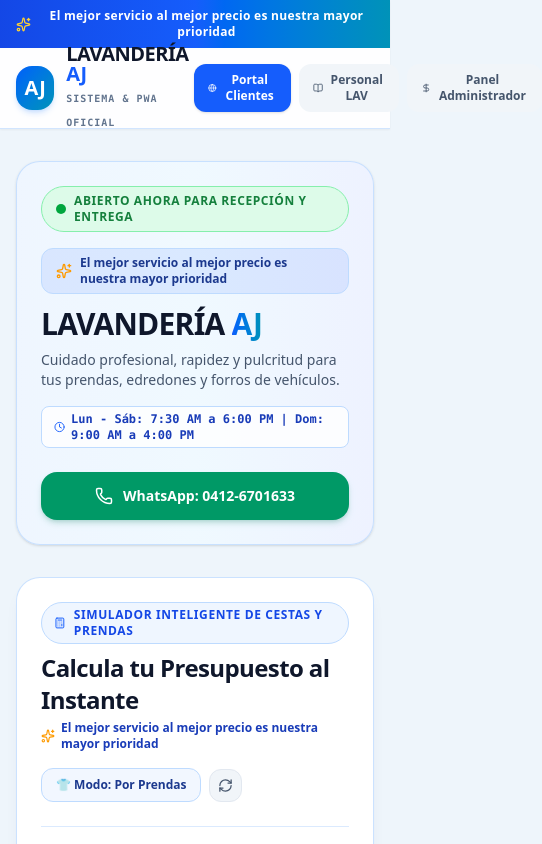
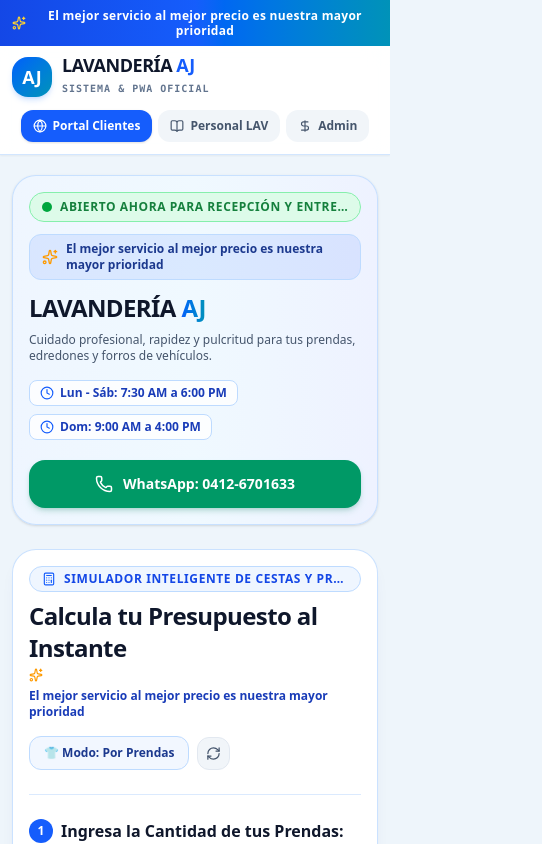
Before and after one commit to jeremyacosta/lavanderia-aj, a React (Vite) app: page / in a window 390 px wide. Shown: the top 844 px of the page, 542 px wide, since content can reach past the window. Built offline with nearby package versions, Linux system fonts and the light colour scheme.

Commit message:
fix(responsive): eliminate horizontal overflow and mobile layout shift

```diff
--- a/index.html
+++ b/index.html
@@ -3,7 +3,7 @@
   <head>
     <meta charset="UTF-8" />
     <link rel="icon" type="image/svg+xml" href="/favicon.svg" />
-    <meta name="viewport" content="width=device-width, initial-scale=1.0" />
+    <meta name="viewport" content="width=device-width, initial-scale=1.0, maximum-scale=1.0, user-scalable=no, viewport-fit=cover" />
     <meta name="theme-color" content="#0284c7" />
     <meta name="google" content="notranslate" />
     <meta name="description" content="Sistema Administrativo, Contable y Portal de Clientes de Lavandería AJ en Caracas" />
--- a/src/App.jsx
+++ b/src/App.jsx
@@ -110,25 +110,26 @@ export default function App() {
       <div className="min-h-screen bg-[#EEF5FB] text-slate-900 flex flex-col justify-between selection:bg-blue-500 selection:text-white">
 
         {/* Top Slogan Banner */}
-        <div className="bg-gradient-to-r from-blue-700 via-blue-600 to-cyan-600 text-white py-2 px-4 text-center text-xs sm:text-sm font-black tracking-wide shadow-xs flex items-center justify-center gap-2">
-          <Sparkles size={15} className="text-amber-300 shrink-0" />
-          <span>El mejor servicio al mejor precio es nuestra mayor prioridad</span>
-          <Sparkles size={15} className="text-amber-300 shrink-0 hidden sm:inline" />
+        <div className="bg-gradient-to-r from-blue-700 via-blue-600 to-cyan-600 text-white py-2 px-3 text-center text-xs sm:text-sm font-black tracking-wide shadow-xs flex items-center justify-center gap-1.5 leading-tight">
+          <Sparkles size={14} className="text-amber-300 shrink-0" />
+          <span className="break-words">El mejor servicio al mejor precio es nuestra mayor prioridad</span>
+          <Sparkles size={14} className="text-amber-300 shrink-0 hidden sm:inline" />
         </div>
 
         {/* Top Navbar */}
-        <header className="sticky top-0 z-40 border-b border-blue-200/70 bg-white/90 backdrop-blur-md shadow-xs">
-          <div className="max-w-7xl mx-auto px-4 sm:px-6 lg:px-8 h-20 flex items-center justify-between">
+        <header className="sticky top-0 z-40 border-b border-blue-200/70 bg-white/95 backdrop-blur-md shadow-xs">
+          <div className="max-w-7xl mx-auto px-3 sm:px-6 lg:px-8 py-2.5 sm:py-0 sm:h-20 flex flex-col sm:flex-row items-center justify-between gap-2.5 sm:gap-4">
             {/* Logo */}
             <div
               onClick={() => setCurrentView('client')}
-              className="flex items-center gap-3 cursor-pointer group"
+              className="flex items-center gap-2.5 cursor-pointer group w-full sm:w-auto justify-between sm:justify-start"
             >
-              <div className="w-11 h-11 rounded-2xl bg-gradient-to-br from-blue-600 to-cyan-600 flex items-center justify-center text-white font-black text-xl shadow-md shadow-blue-500/20 group-hover:scale-105 transition-transform">
+              <div className="flex items-center gap-2.5">
+                <div className="w-10 h-10 sm:w-11 sm:h-11 rounded-2xl bg-gradient-to-br from-blue-600 to-cyan-600 flex items-center justify-center text-white font-black text-lg sm:text-xl shadow-md shadow-blue-500/20 group-hover:scale-105 transition-transform shrink-0">
                   AJ
                 </div>
                 <div>
-                <span className="text-xl font-black tracking-tight text-slate-900 block leading-none">
+                  <span className="text-lg sm:text-xl font-black tracking-tight text-slate-900 block leading-none">
                     LAVANDERÍA <span className="text-blue-600">AJ</span>
                   </span>
                   <span className="text-[10px] font-mono tracking-widest text-slate-500 uppercase font-semibold">
@@ -136,50 +137,54 @@ export default function App() {
                   </span>
                 </div>
               </div>
+            </div>
 
             {/* Navigation Tabs */}
-            <div className="flex items-center gap-2">
+            <nav className="flex items-center justify-center gap-1.5 sm:gap-2 w-full sm:w-auto overflow-x-auto no-scrollbar py-0.5">
               <button
                 onClick={() => setCurrentView('client')}
-                className={`px-3.5 py-2 rounded-xl text-xs font-bold transition-all flex items-center gap-1.5 ${
+                className={`px-3 py-2 rounded-xl text-xs font-bold transition-all flex items-center justify-center gap-1.5 shrink-0 ${
                   currentView === 'client'
                     ? 'bg-blue-600 text-white shadow-sm font-extrabold'
                     : 'text-slate-600 hover:text-slate-900 bg-slate-100 hover:bg-slate-200/70'
                 }`}
               >
-                <Globe size={14} /> Portal Clientes
+                <Globe size={14} className="shrink-0" />
+                <span>Portal Clientes</span>
               </button>
 
               <button
                 onClick={handleEmployeeAccess}
-                className={`px-3.5 py-2 rounded-xl text-xs font-bold transition-all flex items-center gap-1.5 ${
+                className={`px-3 py-2 rounded-xl text-xs font-bold transition-all flex items-center justify-center gap-1.5 shrink-0 ${
                   currentView === 'employee'
                     ? 'bg-blue-600 text-white shadow-sm font-extrabold'
                     : 'text-slate-600 hover:text-slate-900 bg-slate-100 hover:bg-slate-200/70'
                 }`}
               >
-                <BookOpen size={14} /> Personal LAV
+                <BookOpen size={14} className="shrink-0" />
+                <span>Personal LAV</span>
               </button>
 
               <button
                 onClick={() => handleAdminAccess('admin_accounting')}
-                className={`px-3.5 py-2 rounded-xl text-xs font-bold transition-all flex items-center gap-1.5 ${
+                className={`px-3 py-2 rounded-xl text-xs font-bold transition-all flex items-center justify-center gap-1.5 shrink-0 ${
                   currentView.startsWith('admin')
                     ? 'bg-slate-900 text-white shadow-sm font-extrabold'
                     : 'text-slate-600 hover:text-slate-900 bg-slate-100 hover:bg-slate-200/70'
                 }`}
               >
-                <DollarSign size={14} /> Panel Administrador
+                <DollarSign size={14} className="shrink-0" />
+                <span>Admin</span>
               </button>
-            </div>
+            </nav>
           </div>
 
           {/* Sub-menu if admin is active */}
           {currentView.startsWith('admin') && (
-            <div className="border-t border-blue-100 bg-blue-50/80 px-4 py-2 flex justify-center gap-2 overflow-x-auto">
+            <div className="border-t border-blue-100 bg-blue-50/80 px-3 py-2 flex justify-start sm:justify-center gap-2 overflow-x-auto no-scrollbar">
               <button
                 onClick={() => setCurrentView('admin_accounting')}
-                className={`px-3 py-1.5 rounded-lg text-xs font-bold transition-colors ${
+                className={`px-3 py-1.5 rounded-lg text-xs font-bold transition-colors shrink-0 ${
                   currentView === 'admin_accounting' ? 'bg-blue-600 text-white shadow-xs' : 'text-slate-600 hover:text-slate-900'
                 }`}
               >
@@ -187,7 +192,7 @@ export default function App() {
               </button>
               <button
                 onClick={() => setCurrentView('admin_machines')}
-                className={`px-3 py-1.5 rounded-lg text-xs font-bold transition-colors ${
+                className={`px-3 py-1.5 rounded-lg text-xs font-bold transition-colors shrink-0 ${
                   currentView === 'admin_machines' ? 'bg-blue-600 text-white shadow-xs' : 'text-slate-600 hover:text-slate-900'
                 }`}
               >
@@ -195,7 +200,7 @@ export default function App() {
               </button>
               <button
                 onClick={() => setCurrentView('admin_crm')}
-                className={`px-3 py-1.5 rounded-lg text-xs font-bold transition-colors ${
+                className={`px-3 py-1.5 rounded-lg text-xs font-bold transition-colors shrink-0 ${
                   currentView === 'admin_crm' ? 'bg-blue-600 text-white shadow-xs' : 'text-slate-600 hover:text-slate-900'
                 }`}
               >
@@ -206,7 +211,7 @@ export default function App() {
         </header>
 
         {/* Main Content Area */}
-        <main className="max-w-7xl mx-auto px-4 sm:px-6 lg:px-8 py-8 w-full">
+        <main className="max-w-7xl mx-auto px-3 sm:px-6 lg:px-8 py-5 sm:py-8 w-full max-w-full overflow-hidden">
           <ErrorBoundary>
             {currentView === 'client' && (
               <>
--- a/src/components/client/BasketCalculator.jsx
+++ b/src/components/client/BasketCalculator.jsx
@@ -246,25 +246,25 @@ export default function BasketCalculator() {
   };
 
   return (
-    <div className="rounded-3xl bg-white border border-blue-200/80 shadow-lg shadow-blue-900/5 p-6 sm:p-8 mb-8">
+    <div className="rounded-3xl bg-white border border-blue-200/80 shadow-lg shadow-blue-900/5 p-4 sm:p-8 mb-8 w-full max-w-full overflow-hidden">
 
       {/* Header del Simulador con el eslogan */}
       <div className="flex flex-col md:flex-row md:items-center justify-between gap-4 pb-6 border-b border-blue-100">
         <div>
-          <div className="inline-flex items-center gap-2 px-3 py-1 rounded-full bg-blue-50 text-blue-700 text-xs font-bold uppercase tracking-wider mb-2 border border-blue-200">
-            <Calculator size={14} className="text-blue-600" />
-            <span>Simulador Inteligente de Cestas y Prendas</span>
+          <div className="inline-flex items-center gap-2 px-3 py-1 rounded-full bg-blue-50 text-blue-700 text-xs font-bold uppercase tracking-wider mb-2 border border-blue-200 max-w-full">
+            <Calculator size={14} className="text-blue-600 shrink-0" />
+            <span className="truncate">Simulador Inteligente de Cestas y Prendas</span>
           </div>
-          <h2 className="text-2xl sm:text-3xl font-black text-slate-900 tracking-tight">
+          <h2 className="text-2xl sm:text-3xl font-black text-slate-900 tracking-tight break-words">
             Calcula tu Presupuesto al Instante
           </h2>
-          <p className="text-xs sm:text-sm font-semibold text-blue-800 mt-1 flex items-center gap-1.5">
+          <p className="text-xs sm:text-sm font-semibold text-blue-800 mt-1 flex items-center gap-1.5 flex-wrap">
             <Sparkles size={14} className="text-amber-500 shrink-0" />
             <span>El mejor servicio al mejor precio es nuestra mayor prioridad</span>
           </p>
         </div>
 
-        <div className="flex items-center gap-2">
+        <div className="flex flex-wrap items-center gap-2">
           <button
             onClick={() => setUseDirectBaskets(!useDirectBaskets)}
             className={`px-3.5 py-2 rounded-xl text-xs font-bold transition-all border ${
@@ -288,12 +288,12 @@ export default function BasketCalculator() {
 
       {/* SECCIÓN 1: INGRESO DE PRENDAS O CESTAS */}
       <div className="py-6 border-b border-blue-100">
-        <div className="flex items-center justify-between mb-4">
+        <div className="flex flex-col sm:flex-row sm:items-center justify-between gap-2 mb-4">
           <h3 className="text-base font-extrabold text-slate-900 flex items-center gap-2">
-            <span className="w-6 h-6 rounded-full bg-blue-600 text-white text-xs flex items-center justify-center font-bold">1</span>
+            <span className="w-6 h-6 rounded-full bg-blue-600 text-white text-xs flex items-center justify-center font-bold shrink-0">1</span>
             <span>{useDirectBaskets ? 'Indica tus Cestas de Ropa:' : 'Ingresa la Cantidad de tus Prendas:'}</span>
           </h3>
-          <span className="text-xs font-semibold text-blue-700 bg-blue-50 px-2.5 py-1 rounded-lg border border-blue-100">
+          <span className="text-xs font-semibold text-blue-700 bg-blue-50 px-2.5 py-1 rounded-lg border border-blue-100 w-fit">
             1 Cesta = 5 a 7 kg en seco (~6 kg promedio)
           </span>
         </div>
@@ -438,7 +438,7 @@ export default function BasketCalculator() {
 
             {/* SECCIÓN EDREDONES */}
             <div className="mt-4 p-4 rounded-2xl bg-sky-50/60 border border-sky-200">
-              <div className="flex items-center justify-between mb-3">
+              <div className="flex flex-col sm:flex-row sm:items-center justify-between gap-2 mb-3">
                 <div className="flex items-center gap-2">
                   <span className="text-xl">🛏️</span>
                   <div>
@@ -446,7 +446,7 @@ export default function BasketCalculator() {
                     <p className="text-[11px] text-slate-600">Se lavan y secan individualmente en ciclo especial completo</p>
                   </div>
                 </div>
-                <span className="text-[10px] font-bold text-red-600 bg-red-50 border border-red-200 px-2.5 py-1 rounded-full">
+                <span className="text-[10px] font-bold text-red-600 bg-red-50 border border-red-200 px-2.5 py-1 rounded-full self-start sm:self-auto shrink-0">
                   ❌ No King Size
                 </span>
               </div>
@@ -485,14 +485,14 @@ export default function BasketCalculator() {
             {totalClothesCount > 0 ? (
               <div key="basket-progress-bar" className="mt-4 p-4 rounded-2xl bg-blue-50/70 border border-blue-200 space-y-2">
                 <div className="flex flex-col sm:flex-row sm:items-center justify-between gap-2 text-xs">
-                  <div className="flex items-center gap-2">
-                    <span className="w-6 h-6 rounded-full bg-blue-600 text-white font-bold flex items-center justify-center text-[11px]">
+                  <div className="flex flex-wrap items-center gap-2">
+                    <span className="w-6 h-6 rounded-full bg-blue-600 text-white font-bold flex items-center justify-center text-[11px] shrink-0">
                       {effectiveBaskets}
                     </span>
                     <span className="font-extrabold text-slate-900 text-sm">
                       {effectiveBaskets === 1 ? '1 Cesta Requerida' : `${effectiveBaskets} Cestas Requeridas`}
                     </span>
-                    <span className="text-slate-500 font-medium">
+                    <span className="text-slate-500 font-medium text-[11px]">
                       ({totalClothesCount} prendas • ~{totalWeightApprox.toFixed(1)} kg)
                     </span>
                   </div>
@@ -511,7 +511,7 @@ export default function BasketCalculator() {
                   />
                 </div>
 
-                <div className="flex items-center justify-between text-[11px] text-slate-600">
+                <div className="flex flex-col sm:flex-row sm:items-center justify-between gap-1 text-[11px] text-slate-600">
                   <span>
                     💡 Capacidad de cesta: Se cobra por cesta de 5 a 7 kg.
                   </span>
@@ -749,7 +749,7 @@ export default function BasketCalculator() {
 
       {/* SECCIÓN 3: CUADRO DE RESUMEN CLARO, AVISO OBLIGATORIO Y BOTÓN WHATSAPP */}
       <div className="pt-6">
-        <div className="p-6 rounded-3xl bg-gradient-to-br from-slate-900 via-blue-950 to-blue-900 text-white shadow-xl flex flex-col lg:flex-row items-center justify-between gap-6 border border-blue-800">
+        <div className="p-4 sm:p-6 rounded-3xl bg-gradient-to-br from-slate-900 via-blue-950 to-blue-900 text-white shadow-xl flex flex-col lg:flex-row items-stretch lg:items-center justify-between gap-6 border border-blue-800 w-full max-w-full overflow-hidden">
 
           {/* Desglose dinámico del resumen */}
           <div className="space-y-3 w-full lg:w-auto">
@@ -761,7 +761,7 @@ export default function BasketCalculator() {
             <div className="space-y-1.5 text-xs text-slate-200">
               {/* Línea de Ropa ordinaria */}
               {effectiveBaskets > 0 ? (
-                <div key="summary-baskets-row" className="flex items-center justify-between lg:justify-start gap-4">
+                <div key="summary-baskets-row" className="flex flex-col sm:flex-row sm:items-center justify-between lg:justify-start gap-1 sm:gap-4">
                   <span className="text-slate-300">
                     🧺 <strong>{effectiveBaskets} Cesta(s)</strong> de ropa:
                   </span>
@@ -777,7 +777,7 @@ export default function BasketCalculator() {
 
               {/* Línea de Edredones */}
               {totalComfortersCount > 0 ? (
-                <div key="summary-comforters-row" className="flex items-center justify-between lg:justify-start gap-4">
+                <div key="summary-comforters-row" className="flex flex-col sm:flex-row sm:items-center justify-between lg:justify-start gap-1 sm:gap-4">
                   <span className="text-slate-300">
                     🛏️ <strong>{totalComfortersCount} Edredón(es)</strong>:
                   </span>
@@ -789,18 +789,18 @@ export default function BasketCalculator() {
 
               {/* Plan activo */}
               {effectiveBaskets > 0 ? (
-                <div key="summary-plan-name" className="text-[11px] text-cyan-200/90 pt-1">
+                <div key="summary-plan-name" className="text-[11px] text-cyan-200/90 pt-1 break-words">
                   Plan: <strong>{planTitleSummary}</strong>
                 </div>
               ) : null}
             </div>
 
             {/* Total General Grande */}
-            <div className="pt-2 border-t border-blue-800/80 flex items-baseline gap-3">
-              <div className="text-3xl sm:text-4xl font-black text-white font-mono tracking-tight">
-                ${totalUSD.toFixed(2)} <span className="text-lg font-bold text-cyan-300">USD</span>
+            <div className="pt-2 border-t border-blue-800/80 flex flex-wrap items-baseline gap-2 sm:gap-3">
+              <div className="text-2xl sm:text-4xl font-black text-white font-mono tracking-tight">
+                ${totalUSD.toFixed(2)} <span className="text-base sm:text-lg font-bold text-cyan-300">USD</span>
               </div>
-              <div className="text-sm font-bold text-slate-300">
+              <div className="text-xs sm:text-sm font-bold text-slate-300">
                 ≈ Bs. {totalBs.toLocaleString('es-VE', { minimumFractionDigits: 2, maximumFractionDigits: 2 })}
               </div>
             </div>
--- a/src/components/client/HeaderStatus.jsx
+++ b/src/components/client/HeaderStatus.jsx
@@ -33,40 +33,43 @@ export default function HeaderStatus() {
   }, []);
 
   return (
-    <div className="relative overflow-hidden rounded-3xl bg-gradient-to-r from-blue-50 via-sky-50 to-indigo-50 border border-blue-200/80 p-6 sm:p-8 mb-8 shadow-sm">
-      <div className="flex flex-col lg:flex-row items-start lg:items-center justify-between gap-6">
-        <div>
+    <div className="relative overflow-hidden rounded-3xl bg-gradient-to-r from-blue-50 via-sky-50 to-indigo-50 border border-blue-200/80 p-4 sm:p-8 mb-6 sm:mb-8 shadow-sm w-full max-w-full">
+      <div className="flex flex-col lg:flex-row items-start lg:items-center justify-between gap-5 sm:gap-6">
+        <div className="w-full lg:max-w-2xl">
           {/* Status badge in real time */}
-          <div className="inline-flex items-center gap-2 px-3.5 py-1.5 rounded-full text-xs font-bold uppercase tracking-wider mb-4 border"
+          <div className="inline-flex items-center gap-2 px-3 py-1.5 rounded-full text-xs font-bold uppercase tracking-wider mb-3 border max-w-full"
             style={{
               background: isOpen ? 'rgba(220, 252, 231, 0.9)' : 'rgba(254, 226, 226, 0.9)',
               borderColor: isOpen ? '#86efac' : '#fca5a5',
               color: isOpen ? '#15803d' : '#b91c1c'
             }}
           >
-            <span className="relative flex h-2.5 w-2.5">
+            <span className="relative flex h-2.5 w-2.5 shrink-0">
               {isOpen && <span className="animate-ping absolute inline-flex h-full w-full rounded-full bg-green-500 opacity-75" />}
               <span className={`relative inline-flex rounded-full h-2.5 w-2.5 ${isOpen ? 'bg-green-600' : 'bg-red-600'}`} />
             </span>
-            {isOpen ? 'Abierto Ahora para Recepción y Entrega' : 'Cerrado en este momento'}
+            <span className="truncate">{isOpen ? 'Abierto Ahora para Recepción y Entrega' : 'Cerrado en este momento'}</span>
           </div>
 
           {/* Slogan oficial destacado */}
-          <div className="inline-flex items-center gap-2 px-3.5 py-1.5 rounded-xl bg-blue-600/10 text-blue-900 border border-blue-200 text-xs sm:text-sm font-black mb-3">
+          <div className="flex items-center gap-2 px-3 py-1.5 rounded-xl bg-blue-600/10 text-blue-900 border border-blue-200 text-xs sm:text-sm font-black mb-3 max-w-full">
             <Sparkles size={16} className="text-amber-500 shrink-0" />
-            <span>El mejor servicio al mejor precio es nuestra mayor prioridad</span>
+            <span className="break-words">El mejor servicio al mejor precio es nuestra mayor prioridad</span>
           </div>
 
-          <h1 className="text-3xl sm:text-4xl lg:text-5xl font-black text-slate-900 tracking-tight">
+          <h1 className="text-2xl sm:text-4xl lg:text-5xl font-black text-slate-900 tracking-tight break-words">
             LAVANDERÍA <span className="text-transparent bg-clip-text bg-gradient-to-r from-blue-600 to-cyan-600">AJ</span>
           </h1>
-          <p className="text-slate-600 text-sm sm:text-base mt-2 max-w-xl font-medium">
+          <p className="text-slate-600 text-xs sm:text-base mt-2 max-w-xl font-medium">
             Cuidado profesional, rapidez y pulcritud para tus prendas, edredones y forros de vehículos.
           </p>
 
-          <div className="flex flex-wrap items-center gap-4 mt-4 text-xs sm:text-sm text-slate-700 font-mono">
-            <span className="flex items-center gap-1.5 text-blue-800 font-semibold bg-white/80 px-3 py-1 rounded-lg border border-blue-200">
-              <Clock size={16} className="text-blue-600" /> Lun - Sáb: 7:30 AM a 6:00 PM | Dom: 9:00 AM a 4:00 PM
+          <div className="flex flex-wrap items-center gap-2 mt-4 text-xs sm:text-sm text-slate-700">
+            <span className="flex items-center gap-1.5 text-blue-800 font-semibold bg-white/80 px-2.5 py-1 rounded-lg border border-blue-200 text-xs">
+              <Clock size={14} className="text-blue-600 shrink-0" /> Lun - Sáb: 7:30 AM a 6:00 PM
+            </span>
+            <span className="flex items-center gap-1.5 text-blue-800 font-semibold bg-white/80 px-2.5 py-1 rounded-lg border border-blue-200 text-xs">
+              <Clock size={14} className="text-blue-600 shrink-0" /> Dom: 9:00 AM a 4:00 PM
             </span>
           </div>
         </div>
@@ -77,10 +80,10 @@ export default function HeaderStatus() {
             href="https://wa.me/584126701633?text=Hola%20Lavanderia%20AJ,%20quiero%20consultar%20disponibilidad%20de%20lavado"
             target="_blank"
             rel="noopener noreferrer"
-            className="flex-1 sm:flex-none inline-flex items-center justify-center gap-2.5 px-6 py-3.5 rounded-2xl bg-emerald-600 hover:bg-emerald-500 text-white font-extrabold text-sm shadow-md shadow-emerald-700/20 transition-all transform hover:-translate-y-0.5"
+            className="w-full sm:w-auto inline-flex items-center justify-center gap-2.5 px-6 py-3.5 rounded-2xl bg-emerald-600 hover:bg-emerald-500 text-white font-extrabold text-sm shadow-md shadow-emerald-700/20 transition-all transform hover:-translate-y-0.5 text-center"
           >
-            <Phone size={18} />
-            WhatsApp: 0412-6701633
+            <Phone size={18} className="shrink-0" />
+            <span>WhatsApp: 0412-6701633</span>
           </a>
         </div>
       </div>
--- a/src/index.css
+++ b/src/index.css
@@ -4,12 +4,40 @@
   color-scheme: light;
 }
 
-body {
+html, body {
   background-color: #EEF5FB;
   color: #0F172A;
   font-family: system-ui, -apple-system, BlinkMacSystemFont, 'Segoe UI', Roboto, Oxygen, Ubuntu, Cantarell, sans-serif;
   margin: 0;
   padding: 0;
+  width: 100%;
+  max-width: 100vw;
+  overflow-x: hidden;
+  position: relative;
+  -webkit-overflow-scrolling: touch;
+  touch-action: pan-y pinch-zoom;
+}
+
+#root {
+  width: 100%;
+  max-width: 100vw;
+  overflow-x: hidden;
+  position: relative;
+  min-height: 100vh;
+  display: flex;
+  flex-direction: column;
+}
+
+*, *::before, *::after {
+  box-sizing: border-box;
+}
+
+.no-scrollbar::-webkit-scrollbar {
+  display: none;
+}
+.no-scrollbar {
+  -ms-overflow-style: none;
+  scrollbar-width: none;
 }
 
 /* Custom Scrollbars */
```
Also changed, not shown: src/components/client/ComforterAndBusSection.jsx (+4 -4 lines), src/components/employee/EmployeeWorkStation.jsx (+29 -25 lines). Lines whose indentation alone changed are shown as unchanged.
